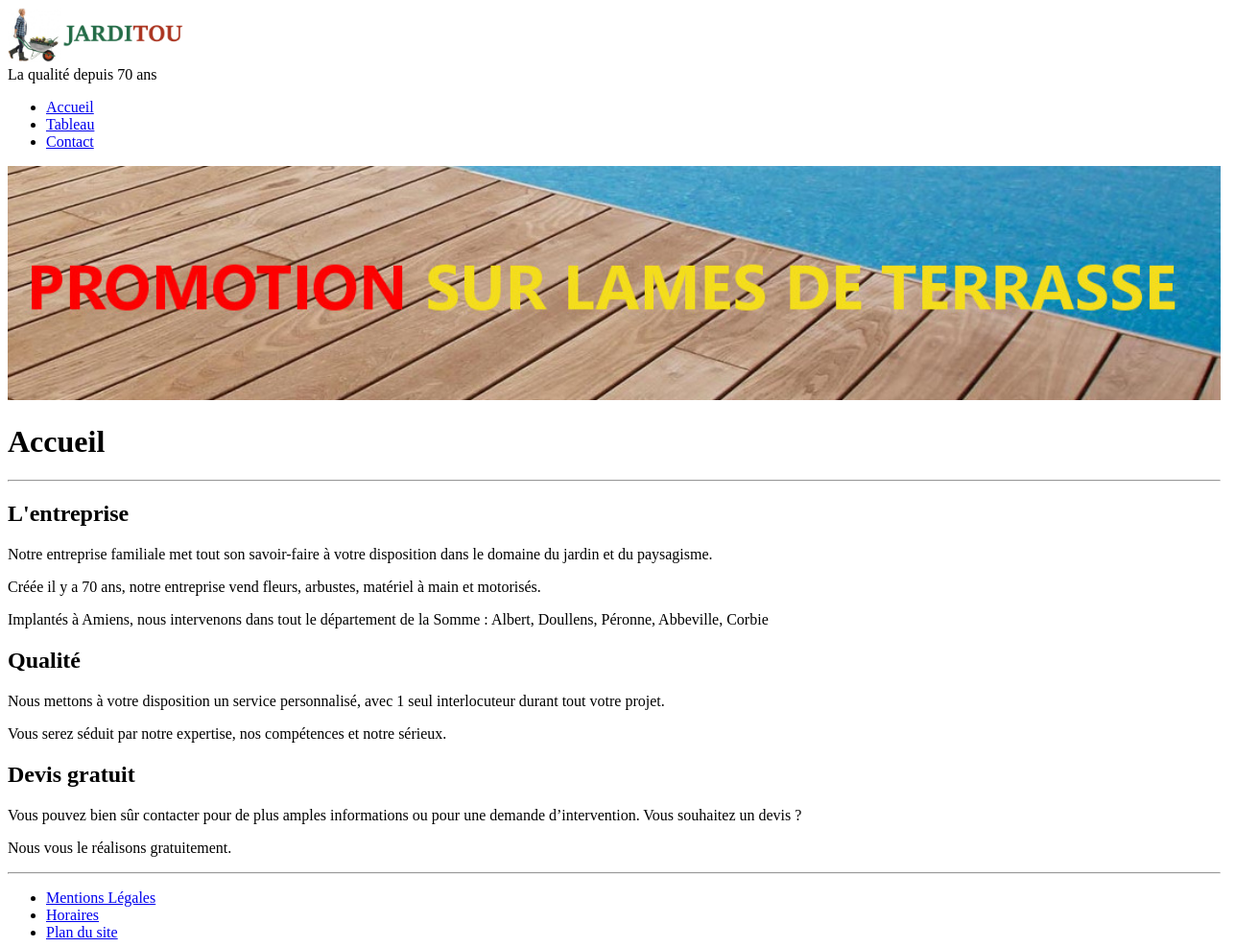
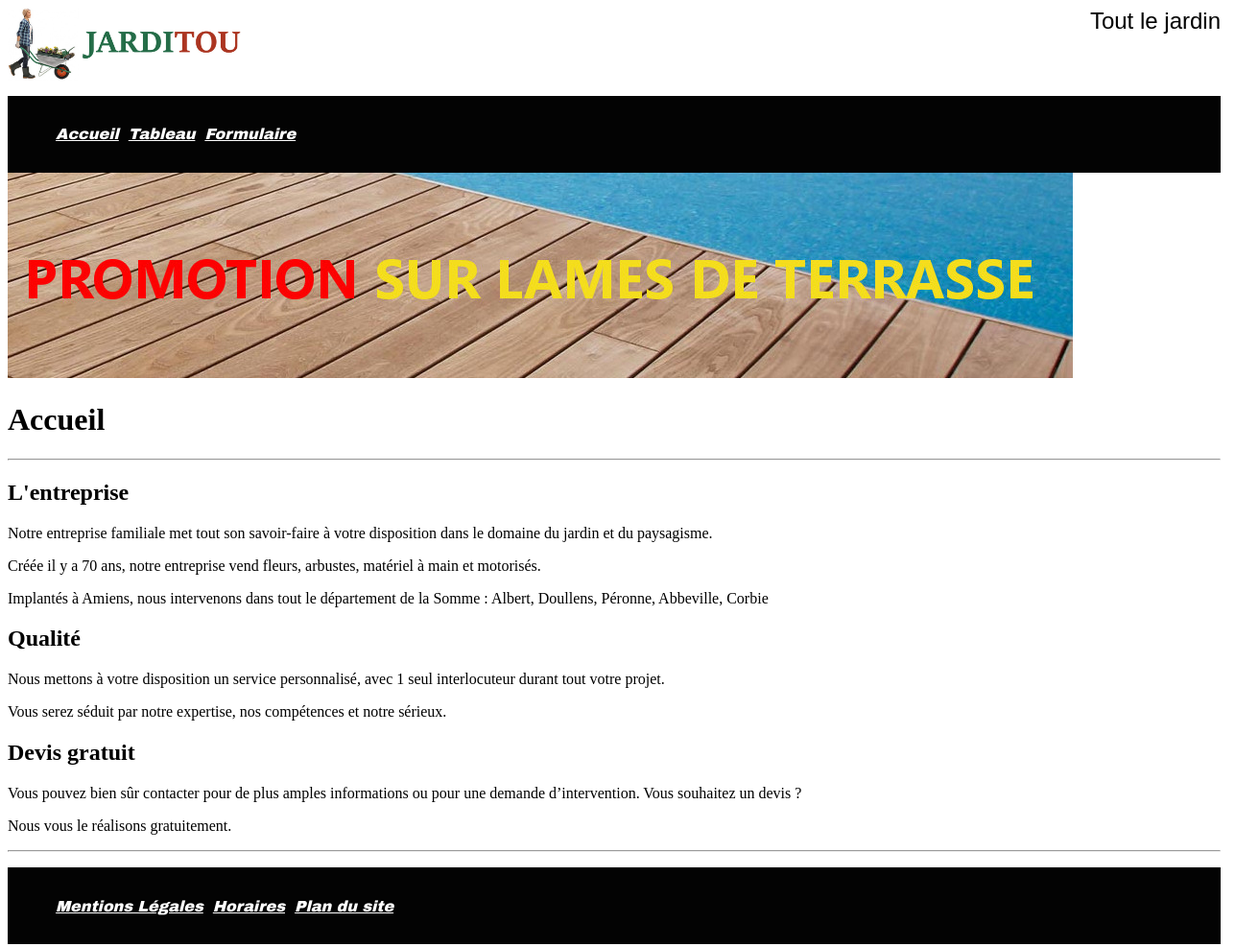
Before and after one commit to ArkHunterBZH/Jarditou.html, a plain HTML site: page index.html in a window 1280 px wide. Shown: the whole page at 96% size, 1312 px wide, since content can reach past the window. Drawn offline with Linux system fonts and the light colour scheme.

Commit message:
projet jarditou

```diff
--- a/assets/css/styles.css
+++ b/assets/css/styles.css
@@ -0,0 +1,52 @@
+nav
+{
+    background-color: rgb(3, 3, 3);
+    width:100%;
+    height: 80px;
+    font-family: "Arial Black", "Arial", "Verdana", "serif";
+    font-weight: bold;
+    font-style: italic;
+}
+
+a
+{
+    color: white;
+
+}
+.promotion
+{
+     width: auto;
+     height: 10%;
+}
+.logo
+{
+    width: 20%;
+    height: 20%;
+    text-align: left;
+}
+ul
+{
+    list-style-type: none;
+    display: flex;
+    width: 100%;
+    height:100%;
+    align-items:center;
+
+}
+
+li{
+    margin-left: 10px;
+}
+header
+{
+margin-top: auto;
+}
+
+#one
+{
+    display: flex;
+    justify-content:space-between;
+    font-family: Arial, Helvetica, sans-serif;
+    font-size:x-large;
+    flex-grow:500px;
+}
--- a/index.html
+++ b/index.html
@@ -5,16 +5,24 @@
     <meta http-equiv="X-UA-Compatible" content="IE=edge">
     <meta name="viewport" content="width=device-width, initial-scale=1.0">
     <title>Index du site</title>
+    <link rel="stylesheet" href="assets/css/styles.css">
+    <style>
+
+    </style>
 </head>
-<header>
-    <img src="src/img/jarditou_logo.jpg" alt="Logo Jarditou" title="Logo Jarditou" width="15%"></header>
-La qualité depuis 70 ans
+<header id="one">
+    <img class="logo" src="src/img/jarditou_logo.jpg" alt="Logo Jarditou" title="Logo Jarditou">
+    Tout le jardin
+</header>
+<body>
+        <nav class="body">
             <ul>
                 <li><a href="index.html" title="Accueil">Accueil</a></li>
                 <li><a href="Tableau.html" title="Tableau">Tableau</a></li>
-            <li><a href="Contact.html" title="Contact">Contact</a></li>
+                <li><a href="Contact.html" title="Contact">Formulaire</a></li>
             </ul>
-     <img src="src/img/promotion.jpg" alt="Promotion" title="Promotion sur les Lames de Terrasse" width="100%">
+    </nav>
+        <img class="promotion" src="src/img/promotion.jpg" alt="Promotion" title="Promotion sur les Lames de Terrasse">
 <br>
     <h1>Accueil</h1>
 <hr>
@@ -34,11 +42,13 @@ La qualité depuis 70 ans
         <p>Nous vous le réalisons gratuitement.</p>
 </article>
     <hr>
-    <footer>
+    <nav>
+
             <ul>
                 <li><a href="index.html"   title= "Accueil">Mentions Légales</a></li>
                 <li><a href="tableau.html" title= "Tableau">Horaires</a></li>
                 <li><a href="Contact.html" title= "Contact">Plan du site</a></li>
             </ul>
-
+    </nav>
         </footer>
+</body>
```
Also changed, not shown: Contact.html (+8 -5 lines), Tableau.html (+8 -5 lines). Lines whose indentation alone changed are shown as unchanged.
